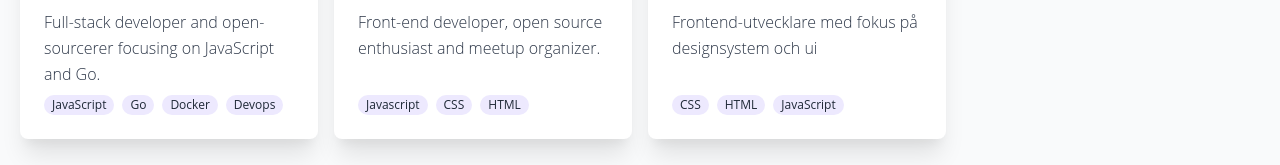
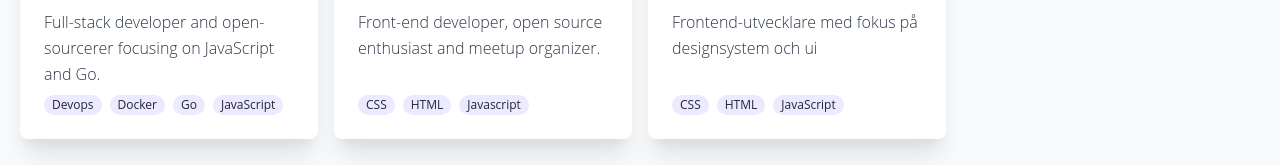
Before and after one commit to kodcoach/kodcoach.se, a Next.js app: page / in a window 1280 px wide. Shown: the part 439-604 px from the top of the page. Built offline with nearby package versions, Linux system fonts and the light colour scheme.

Commit message:
Add sorting on teaches

```diff
--- a/pages/index.js
+++ b/pages/index.js
@@ -13,19 +13,24 @@ export async function getStaticProps() {
 export default function Index({ mentors }) {
   return (
     <>
-
       <div class="max-w-screen-sm mx-auto my-8 md:my-12">
         <h1 class="text-3xl sm:text-4xl md:text-5xl text-center font-bold font-sans">
           <span class="bg-clip-text text-transparent bg-gradient-to-r from-green-400 via-indigo-500 to-purple-500">
             Utvecklare till utvecklare.
           </span>
         </h1>
-        <p class="text-center text-md sm:text-lg md:text-xl text-gray-500 font-light">Erfarna utvecklare som gärna delar med sig av sina erfarenheter, sin kunskap & ger rådgivning till andra utvecklare som vill växa.</p>
+        <p class="text-center text-md sm:text-lg md:text-xl text-gray-500 font-light">
+          Erfarna utvecklare som gärna delar med sig av sina erfarenheter, sin
+          kunskap & ger rådgivning till andra utvecklare som vill växa.
+        </p>
       </div>
 
       <div className="grid xl:grid-cols-4 lg:grid-cols-3 md:grid-cols-2 grid-cols-1 gap-4">
         {mentors.map((mentor, i) => (
-          <div key={i} className="bg-white shadow-xl p-6 rounded-lg flex flex-col flex-nowrap items-stretch">
+          <div
+            key={i}
+            className="bg-white shadow-xl p-6 rounded-lg flex flex-col flex-nowrap items-stretch"
+          >
             <img
               className="rounded-full mx-auto mb-3 -mt-1"
               width="80"
@@ -35,11 +40,20 @@ export default function Index({ mentors }) {
             <h2 className="text-lg text-gray-900 font-medium title-font mb-2">
               {mentor.name}
             </h2>
-            <p className="leading-relaxed text-base font-light">{mentor.description}</p>
+            <p className="leading-relaxed text-base font-light">
+              {mentor.description}
+            </p>
             <ul class="flex flex-grow flex-wrap content-end">
-              {mentor.teaches.map((teach, i) => (
-                <li class="px-2 py-1 mr-2 mt-2 text-xs leading-none text-gray-800 bg-purple-100 rounded-full">{teach}</li>
-              ))}
+              {mentor.teaches
+                .sort((a, b) => a.localeCompare(b))
+                .map((teach, i) => (
+                  <li
+                    key={i}
+                    class="px-2 py-1 mr-2 mt-2 text-xs leading-none text-gray-800 bg-purple-100 rounded-full"
+                  >
+                    {teach}
+                  </li>
+                ))}
             </ul>
           </div>
         ))}
```
